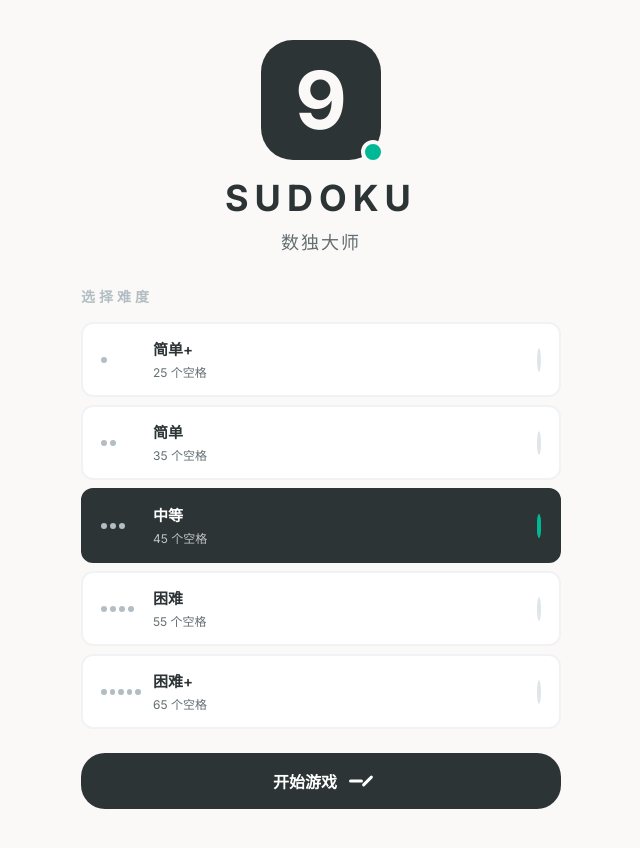
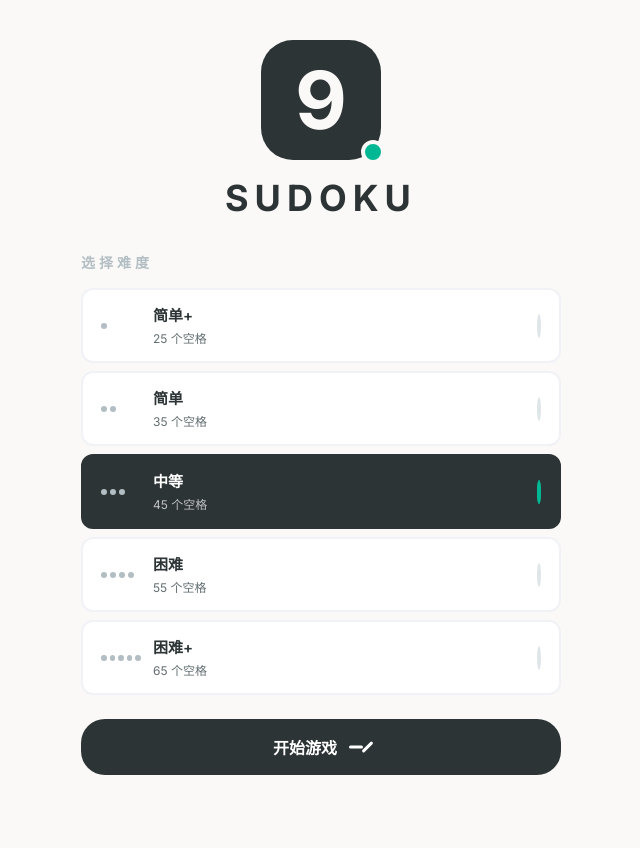
Before and after one commit to Nokkaya/sudoku-web, a Vue app: page / in a window 1280 px wide. Shown: the whole page, without its empty margins (319-959 px from the left). After the commit the page ends 815 px from the top, so only its background shows below. Built offline with nearby package versions, Linux system fonts and the light colour scheme.

Commit message:
Remove Chinese subtitle for cleaner layout

```diff
--- a/src/App.vue
+++ b/src/App.vue
@@ -31,7 +31,6 @@
             <div class="logo-accent"></div>
           </div>
           <h1 class="title">SUDOKU</h1>
-          <p class="subtitle">数独大师</p>
         </div>
 
         <!-- 难度选择 -->
@@ -426,13 +425,7 @@ onUnmounted(() => {
   font-weight: 700;
   letter-spacing: 6px;
   color: #2d3436;
-  margin-bottom: 8px;
-}
-
-.subtitle {
-  font-size: 18px;
-  color: #636e72;
-  letter-spacing: 2px;
+  margin-bottom: 0;
 }
 
 .section-label {
```
Also changed, not shown: 5 other files (tests, documents, lock files or other folders).
